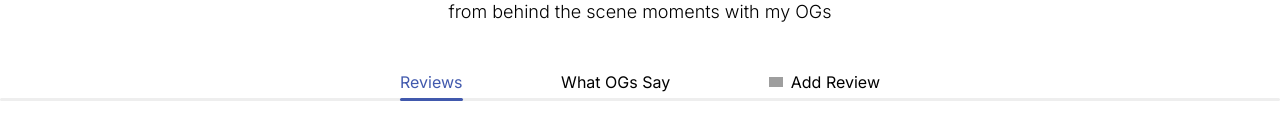
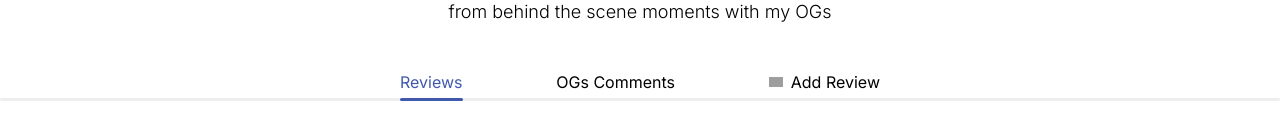
Before and after one commit to nathscode/whoisfde, a Next.js app: page / in a window 1280 px wide. Both pictures are taken after a click on the element "Reviews". Shown: the part 226-366 px from the top of the page. Built offline with nearby package versions, Linux system fonts and the light colour scheme; grey boxes are pictures that could not be loaded.

Commit message:
Update reviews.tsx

```diff
--- a/components/reviews/reviews.tsx
+++ b/components/reviews/reviews.tsx
@@ -41,7 +41,7 @@ export default function Reviews() {
           }}
         >
           <div>Reviews</div>
-          <div>What OGs Say</div>
+          <div>OGs Comments</div>
           <div className="flex gap-2 items-center">
             <div>
               {position.current !== 2 ? (
```
